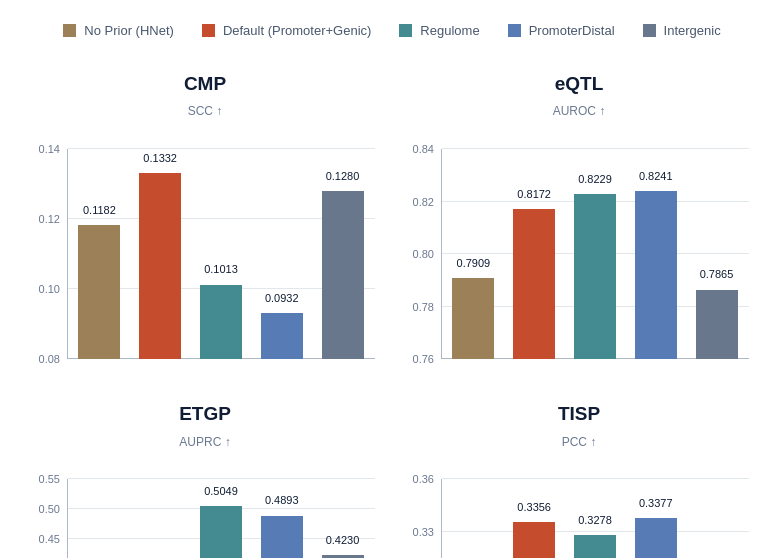
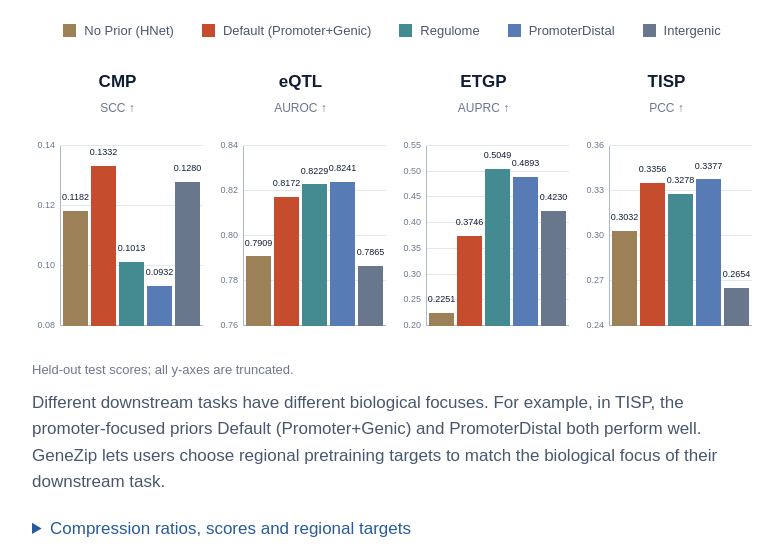
Before and after one commit to AndyJZhao/GeneZip, a plain HTML site: page docs/index.html in a window 1280 px wide. Shown: the part 6705-7263 px from the top of the page, without its empty margins (248-1031 px from the left). Drawn offline with Linux system fonts and the light colour scheme.

Commit message:
[8.5 Release - Website] 📝 Arrange regional-prior charts in one horizontal row

```diff
--- a/docs/index.html
+++ b/docs/index.html
@@ -9,7 +9,7 @@
   <link rel="icon" href="assets/dna.svg" type="image/svg+xml">
   <link rel="stylesheet" href="assets/bulma.min.css">
   <link rel="stylesheet" href="styles.css?v=8.4">
-  <link rel="stylesheet" href="region-target.css?v=8.4">
+  <link rel="stylesheet" href="region-target.css?v=8.5">
   <script src="script.js" defer></script>
   <script src="region-target.js" defer></script>
 </head>
--- a/docs/region-target.css
+++ b/docs/region-target.css
@@ -26,12 +26,14 @@
 .prior-downstream .sequence-name { font-size: 14px; font-weight: 600; }
 .prior-downstream figcaption { font-size: 12px; margin-top: 6px; }
 .prior-downstream .grouped-legend { margin-top: 16px; margin-bottom: 22px; }
-.prior-downstream .task-panels { min-width: 0; grid-template-columns: repeat(2,minmax(0,1fr)); gap: 28px; }
-.prior-downstream .task-panel h3 { margin: 0; }
+.prior-downstream .task-panels { min-width: 720px; grid-template-columns: repeat(4,minmax(0,1fr)); gap: 12px; }
+.prior-downstream .task-panel h3 { margin: 0; font-size: 17px; }
 .prior-downstream .task-panel > p { margin: 4px 0 28px; min-height: 0; }
-.prior-downstream .panel-plot { height: 210px; }
-.prior-downstream .panel-bars { gap: 8px; padding: 0 6px; }
-.prior-downstream .vertical-value { font-size: 11px; }
+.prior-downstream .panel-plot { height: 180px; margin: 0 0 12px 28px; }
+.prior-downstream .panel-axis { left: -28px; width: 23px; }
+.prior-downstream .panel-axis span { font-size: 9px; }
+.prior-downstream .panel-bars { gap: 3px; padding: 0 3px; }
+.prior-downstream .vertical-value { font-size: 9px; }
 .prior-downstream details { margin-top: 20px; }
 .prior-downstream summary { cursor: pointer; color: var(--link); }
 .prior-downstream .table-scroll { overflow: auto; }
@@ -44,7 +46,6 @@
 @media (max-width: 1100px) {
   .prior-downstream .sequence-name { font-size: 18px; }
   .prior-downstream .grouped-legend { gap: 10px 20px; }
-  .prior-downstream .panel-plot { height: 190px; }
 }
 @media (max-width: 700px) {
   .region-target-demo .animation { padding: 16px 12px; }
@@ -53,8 +54,6 @@
   .region-target-demo .explanation { min-height: 76px; }
 }
 @media (max-width: 480px) {
-  .prior-downstream .task-panels { grid-template-columns: 1fr; }
-  .prior-downstream .panel-plot { margin-right: 20px; }
   #allocation-strips { min-width: 620px; }
 }
 
```
